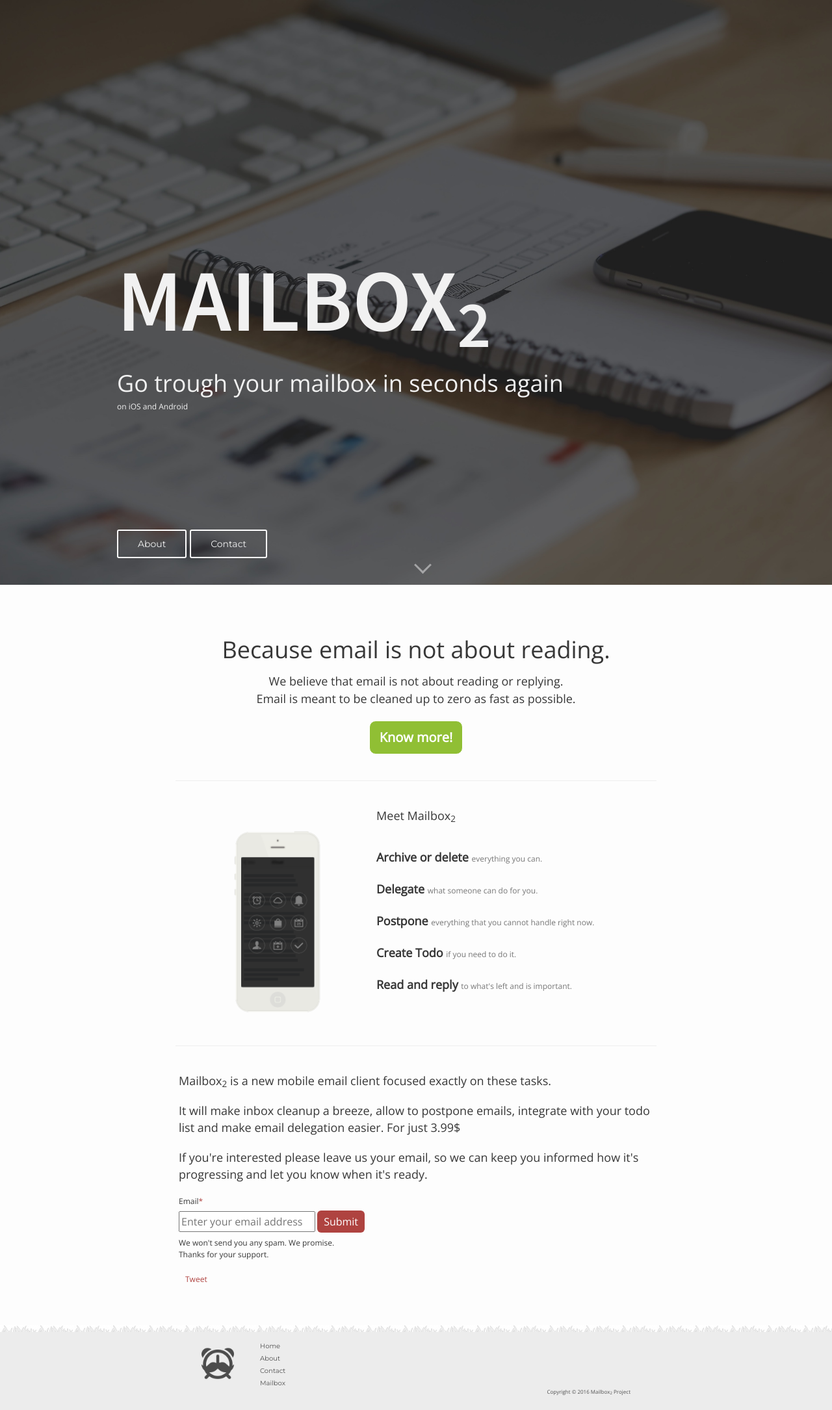
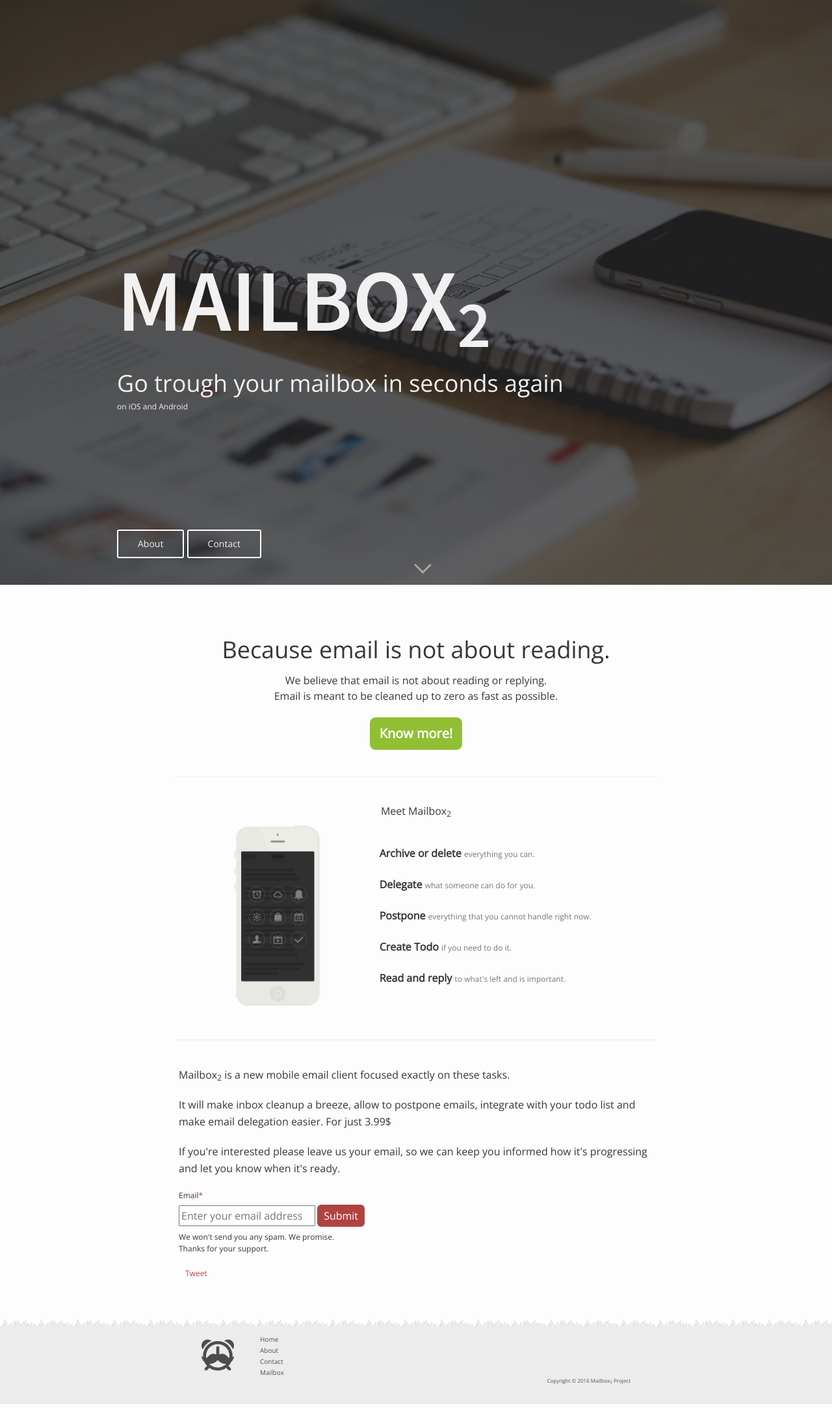
Before and after one commit to mailbox2app/mailbox2app.github.io, a Jekyll site: the page built from index.html, in a window 1280 px wide. Shown: the whole page at 65% size. Built offline with Jekyll 4.4.1, drawn with Linux system fonts in a browser that asks for light colours; comment, search, counter and statistics services are not loaded.

Commit message:
Change fonts

```diff
--- a/css/main.scss
+++ b/css/main.scss
@@ -6,8 +6,8 @@
 
 
 // Our variables
-$base-font-family: 'Montserrat', sans-serif;
-$base-font-size:   18px;
+$base-font-family: 'Open Sans', sans-serif;
+$base-font-size:   16px;
 $small-font-size:  $base-font-size * 0.875;
 $base-line-height: 1.5;
 
@@ -318,7 +318,7 @@ code {
 }
 
 .post-content {
-    font-family: 'Open Sans', sans-serif;
+    /* font-family: 'Open Sans', sans-serif; */
     color: #373737;
     margin-bottom: $spacing-unit;
     max-width: $content-width;
@@ -467,6 +467,7 @@ code {
 }
 
 .site-name__inner .btn {
+    font-family: 'Open Sans', sans-serif;
     padding: 10px 30px;
     border: 2px solid #fff;
     display: inline-block;
@@ -622,6 +623,7 @@ div.footer-content {
 }
 
 div.footer-links {
+  font-family: 'Open Sans', sans-serif;
   margin: auto;
   padding: 10px 40px 0 40px;
   max-width: $content-width;
```
